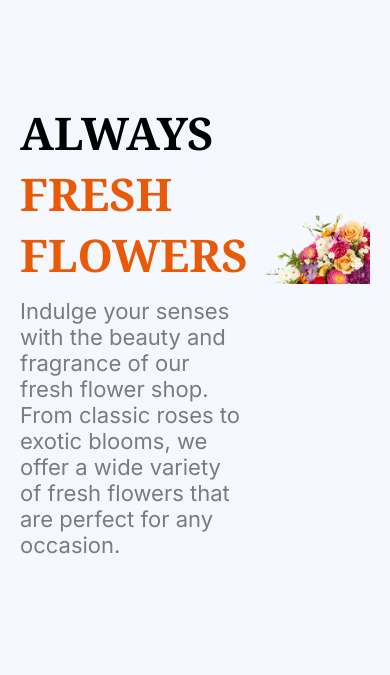
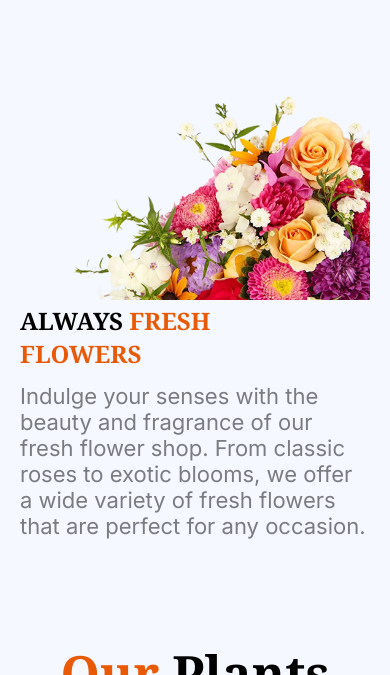
Before and after one commit to mkahmedev/ASSIGNMENT-TWO, a plain HTML site: page index.html in a window 390 px wide. Shown: the part 135-810 px from the top of the page. Drawn offline with Linux system fonts and the light colour scheme.

Commit message:
responsive dune

```diff
--- a/style.css
+++ b/style.css
@@ -473,7 +473,7 @@ footer ul li:last-child a{
 
    }
 }
-@media screen and (max-width: 425px) {
+@media screen and (max-width: 450px) {
     nav img {
       min-width:63px;
       min-height:38px;
@@ -485,13 +485,6 @@ footer ul li:last-child a{
         display: block;
         font-size: 15px;
         justify-content: space-between;
-    }
-
-    .hero-img{
-        display: grid;
-        grid-template-rows: repeat(1, 1fr);
-        width:393.18px ;
-        height:245px ;
     }
     .flwour-containar{
         display: grid;
@@ -516,4 +509,31 @@ footer ul li:last-child a{
     .malti-img, .malti-img-3{
         width: 100%;
     }
+    .hero-child{
+        flex-direction: column-reverse;
+        width: 100%;
+    }
+    .hero-heading{
+        width: auto;
+    }
+    .hero-heading h1{
+        font-size: 24px;
+        width: 70%;
+        margin-bottom:10px;;
+    }
+    .margin-top{
+        margin-top: 100px;
+    }
+    .comon{
+        text-align: center;
+        font-size: 20px;
+    }
+    .malti-img-3, .malti-img-2, .malti-img-1 {
+        padding: 60px 40px;
+
+    }
+    .malti-img-3 .comona{
+        font-size: 16px;
+    }
+
 }
```
